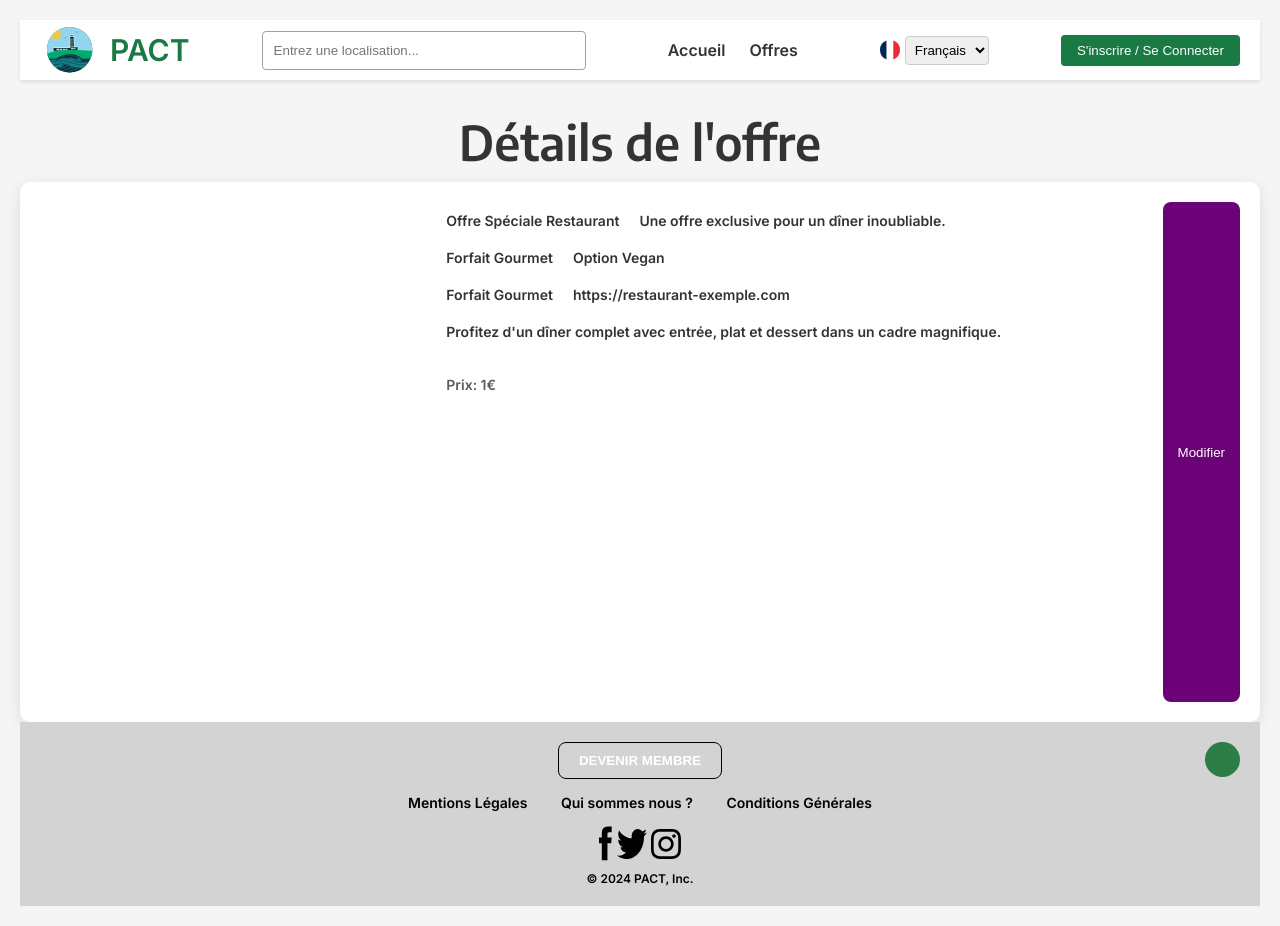
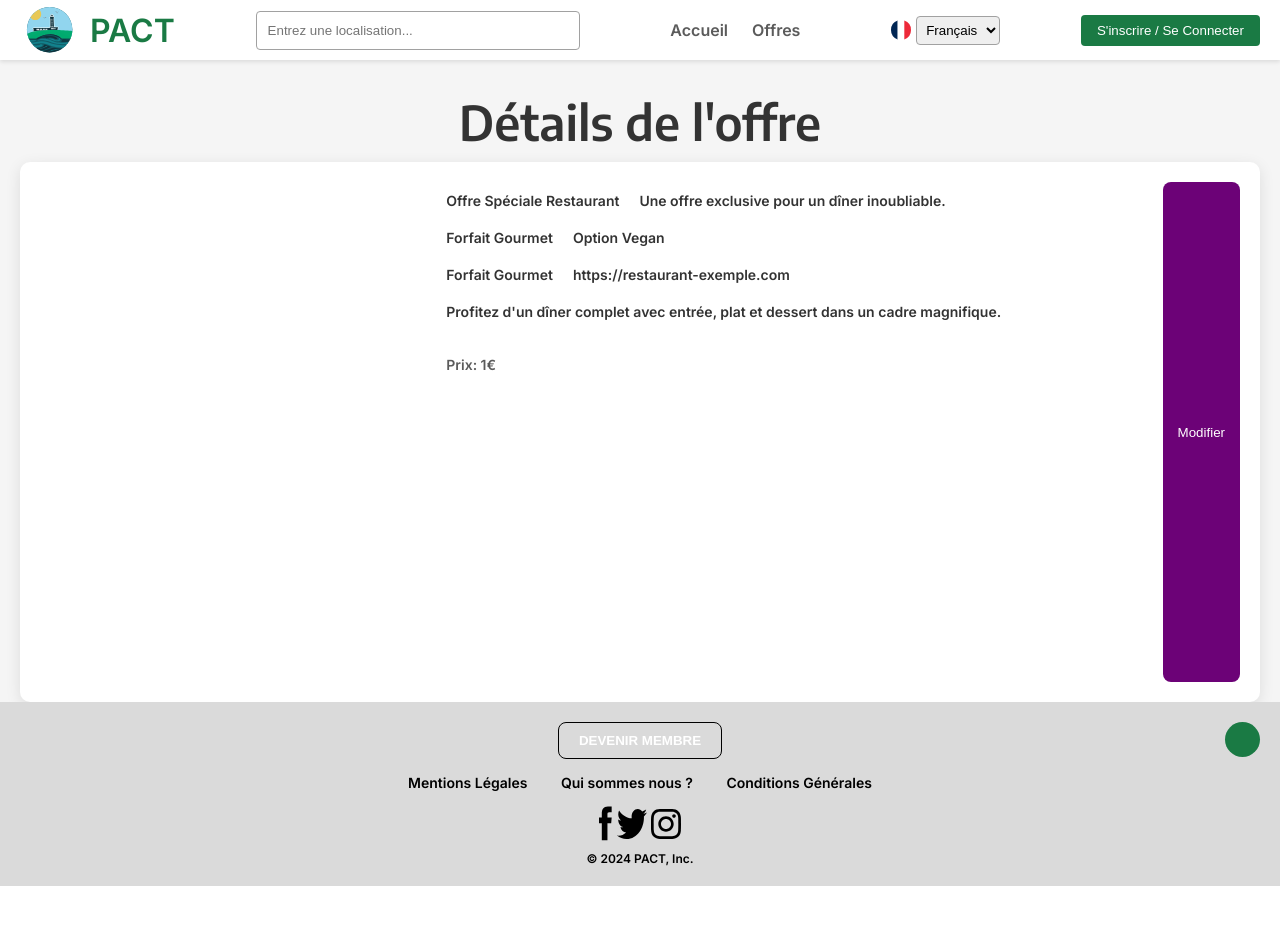
Before and after one commit to A2-2-CeltiCode/PACT, a PHP site: page /pages/pro/detailsOffre/detailsOffre.php in a window 1280 px wide. After the commit the page ends 886 px from the top, so only its background shows below. Run offline with PHP 8.4, Linux system fonts and the light colour scheme.

Commit message:
fix des footer et header

```diff
--- a/composants/Footer/Footer.css
+++ b/composants/Footer/Footer.css
@@ -1,16 +1,15 @@
 @import url('../../ui.css');
 
 footer {
-    background-color: #d3d3d3;
+    background-color: var(--grey1);
     text-align: center;
     padding: 20px 0;
     position: relative;
-    margin: 0;
 }
 
 footer button {
     background-color: transparent;
-    border: 1px solid black;
+    border: 1px solid var(--black);
     padding: 10px 20px;
     font-weight: bold;
     cursor: pointer;
@@ -23,7 +22,7 @@ footer .liens-importants {
 
 footer .liens-importants a {
     margin: 0 15px;
-    color: black;
+    color: var(--black);
     text-decoration: none;
 }
 
@@ -32,22 +31,22 @@ footer .icones-reseaux-sociaux {
 }
 
 footer .icones-reseaux-sociaux i {
-    font-size: 24px;
+    font-size: var(--h4-font-size);
     margin: 0 10px;
-    color: black;
+    color: var(--black);
     text-decoration: none;
 }
 
 footer p {
     margin: 10px 0 0;
-    font-size: 12px;
+    font-size: var(--p-small-font-size);
 }
 
 footer .remonter-page {
     position: absolute;
     right: 20px;
     top: 20px;
-    background-color: #2d7d46;
+    background-color: var(--primary-guest);
     border-radius: 50%;
     width: 35px;
     height: 35px;
--- a/composants/Header/Header.css
+++ b/composants/Header/Header.css
@@ -1,7 +1,4 @@
 @import url('../../ui.css');
-
-
-
 
 .entete-logo {
     display: flex;
@@ -13,7 +10,7 @@
 }
 
 .entete-logo .texte-logo {
-    font-size: 30px;
+    font-size: var(--h2-font-size);
     color: var(--primary-guest);
     font-weight: bold;
     margin-left: 10px;
@@ -26,7 +23,7 @@
     align-items: center;
     justify-content: space-between;
     padding: 0px 20px;
-    background-color: #fff;
+    background-color: var(--white);
     box-shadow: 0 2px 4px rgba(0, 0, 0, 0.1);
     height: 60px;
     z-index: 1000;
@@ -39,7 +36,7 @@
 .entete-navigation a {
     margin: 0 10px;
     text-decoration: none;
-    color: #333;
+    color: var(--grey3);
     font-weight: bold;
 }
 
@@ -55,13 +52,13 @@
 
 .entete-langue select {
     padding: 5px;
-    border: 1px solid #ccc;
+    border: 1px solid var(--grey2);
     border-radius: 4px;
 }
 
 .entete-connexion button {
     background-color:var(--primary-guest);
-    color: #fff;
+    color: var(--white);
     padding: 8px 16px;
     border: none;
     border-radius: 4px;
--- a/pages/pro/detailsOffre/detailsOffre.css
+++ b/pages/pro/detailsOffre/detailsOffre.css
@@ -2,7 +2,6 @@
 body {
     font-family: 'Inter', Arial, sans-serif;
     margin: 0;
-    padding: 20px;
     background-color: #f5f5f5;
     color: #333;
 }
@@ -16,6 +15,7 @@ h1 {
 }
 
 .container {
+    padding: 20px;
     display: flex;
     flex-direction: row;
     gap: 20px;
```
